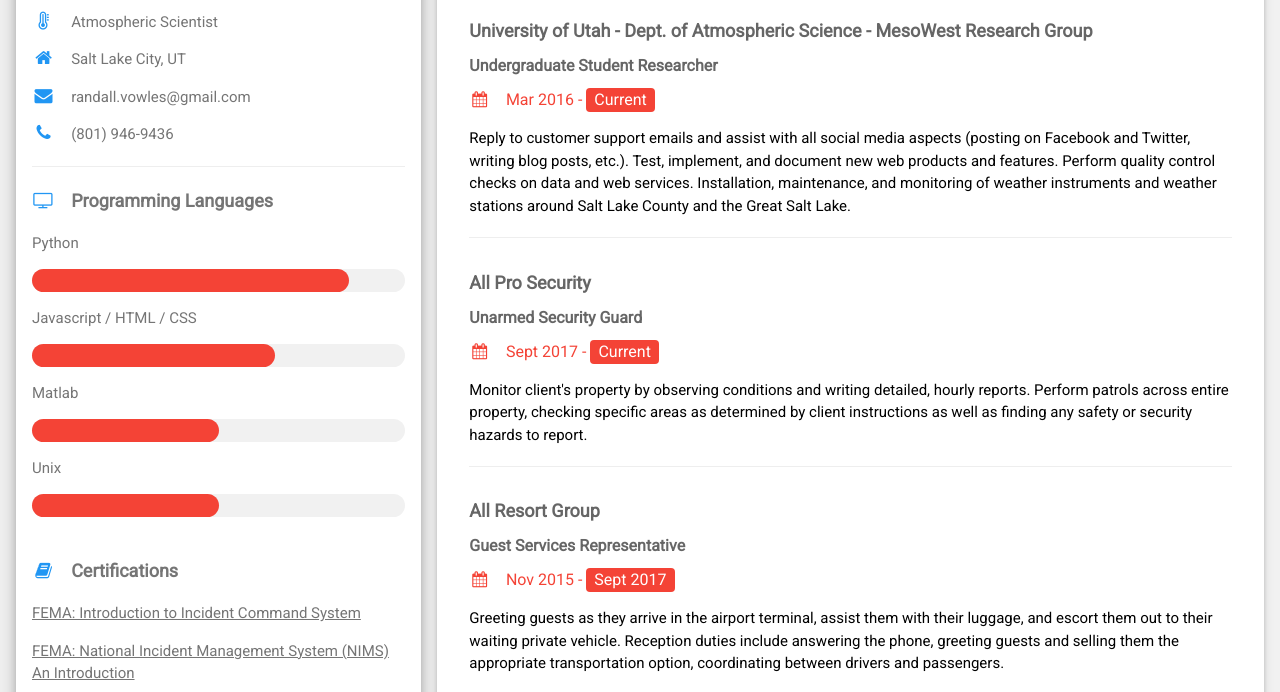
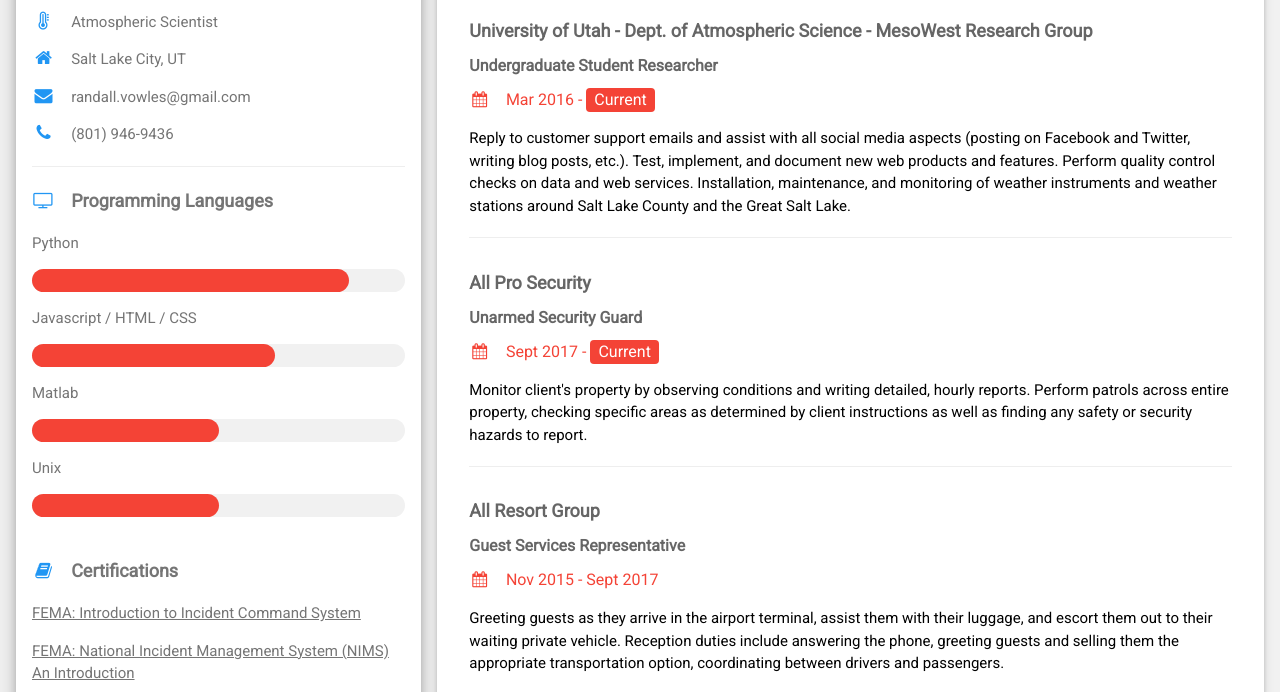
Before and after one commit to randallvowles/randallvowles.github.io, a plain HTML site: page resume_cv.html in a window 1280 px wide. Shown: the part 106-798 px from the top of the page. Drawn offline with Linux system fonts and the light colour scheme.

```diff
--- a/resume_cv.html
+++ b/resume_cv.html
@@ -103,7 +103,7 @@ html,body,h1,h2,h3,h4,h5,h6 {font-family: "Roboto", sans-serif}
         <div class="w3-container">
           <h5 class="w3-opacity"><b>All Resort Group</b></h5>
           <h6 class="w3-opacity"><b>Guest Services Representative</b></h6>
-          <h6 class="w3-text-red"><i class="fa fa-calendar fa-fw w3-margin-right"></i>Nov 2015 - <span class="w3-tag w3-red w3-round">Sept 2017</span></h6>
+          <h6 class="w3-text-red"><i class="fa fa-calendar fa-fw w3-margin-right"></i>Nov 2015 - Sept 2017</h6>
           <p>Greeting guests as they arrive in the airport terminal, assist them with their luggage, and escort them out to their waiting private vehicle. Reception duties include answering the phone, greeting guests and selling them the appropriate transportation option, coordinating between drivers and passengers.</p>
           <hr>
         </div>
```
